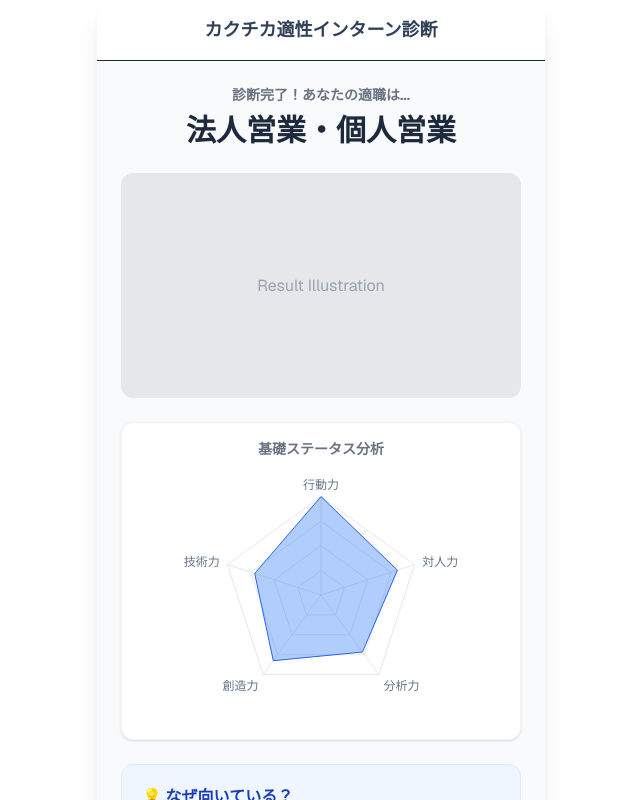
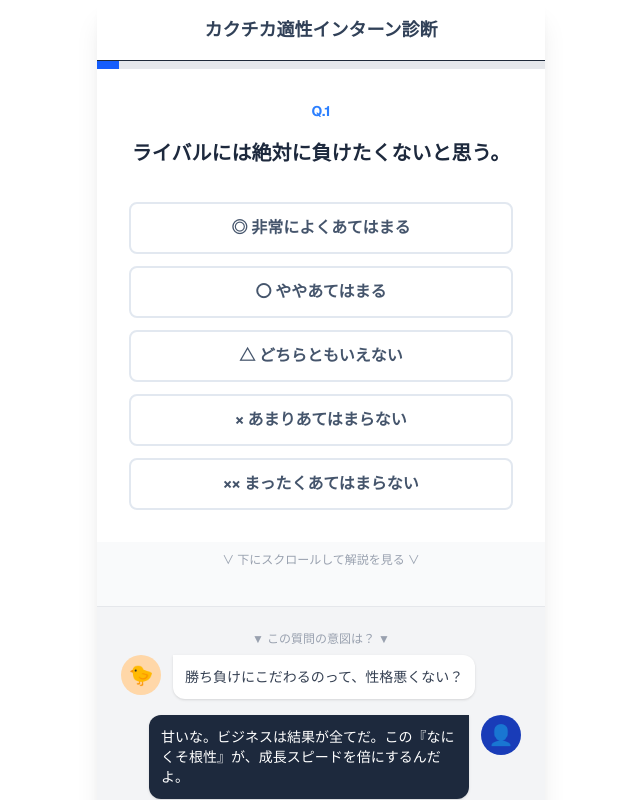
Before and after one commit to kakuchika/kakuchika-diag, a Next.js app: page / in a window 1280 px wide. Both pictures are taken after a click on the button "診断を始める ▶︎". Shown: the top 800 px of the page, without its empty margins (319-959 px from the left). Built offline with nearby package versions, Linux system fonts and the light colour scheme.

Commit message:
fix question screen

```diff
--- a/components/QuestionScreen.js
+++ b/components/QuestionScreen.js
@@ -1,73 +1,98 @@
-import { Radar, RadarChart, PolarGrid, PolarAngleAxis, PolarRadiusAxis, ResponsiveContainer } from 'recharts';
-import { jobTypes } from '@/data/questions';
+import { useState, useRef, useEffect } from 'react';
+import { questions } from '@/data/questions';
 
-export default function ResultScreen({ scores }) {
-  // ※ここではスコア計算後の「勝者（最も高い職種）」判定ロジックが必要です
-  // 仮で「sales」をトップとします
-  const bestMatchKey = "sales";
-  const resultJob = jobTypes[bestMatchKey];
+export default function QuestionScreen({ onFinish }) {
+  const [currentQIndex, setCurrentQIndex] = useState(0);
+  const [answers, setAnswers] = useState({});
+  const bottomRef = useRef(null); // 自動スクロール用
 
-  // グラフ用データ
-  const chartData = [
-    { subject: '行動力', A: 120, fullMark: 150 },
-    { subject: '対人力', A: 98, fullMark: 150 },
-    { subject: '分析力', A: 86, fullMark: 150 },
-    { subject: '創造力', A: 99, fullMark: 150 },
-    { subject: '技術力', A: 85, fullMark: 150 },
-  ];
+  // データがない場合のエラー回避
+  if (!questions || questions.length === 0) {
+    return <div>Loading questions...</div>;
+  }
 
-  const handleLineClick = () => {
-    // 公式LINEへ飛ばす（パラメータ付きURLなども可）
-    window.location.href = `https://line.me/R/ti/p/@kakuchika?text=${encodeURIComponent(resultJob.lineMessage)}`;
+  const currentQ = questions[currentQIndex];
+  const progress = ((currentQIndex + 1) / questions.length) * 100;
+
+  const handleAnswer = (score) => {
+    // 回答を保存
+    const newAnswers = { ...answers, [currentQ.id]: score };
+    setAnswers(newAnswers);
+
+    // 少し待ってから次の質問へ、または終了
+    setTimeout(() => {
+      if (currentQIndex < questions.length - 1) {
+        setCurrentQIndex(currentQIndex + 1);
+        // ページトップへ戻す
+        window.scrollTo({ top: 0, behavior: 'smooth' });
+      } else {
+        // 集計ロジックへ
+        onFinish(newAnswers);
+      }
+    }, 400);
   };
 
   return (
-    <div className="p-6 pb-20 animate-fade-in">
-      <div className="text-center mb-6">
-        <p className="text-sm text-gray-500 font-bold">診断完了！あなたの適職は...</p>
-        <h2 className="text-3xl font-bold text-slate-800 mt-2">{resultJob.title}</h2>
+    <div className="pb-20">
+      {/* 進捗バー */}
+      <div className="w-full bg-gray-200 h-2">
+        <div
+          className="bg-blue-600 h-2 transition-all duration-300"
+          style={{ width: `${progress}%` }}
+        ></div>
       </div>
 
-      {/* メインビジュアル（職種イラスト） */}
-      <div className="w-full aspect-video bg-gray-200 rounded-xl mb-6 flex items-center justify-center">
-        <span className="text-gray-400">Result Illustration</span>
-        {/* <img src={resultJob.img} className="w-full h-full object-cover" /> */}
-      </div>
+      {/* 質問エリア */}
+      <div className="p-8 bg-white text-center animate-fade-in">
+        <p className="text-blue-500 font-bold mb-4 text-sm">Q.{currentQIndex + 1}</p>
+        <h3 className="text-xl font-bold text-slate-800 leading-relaxed mb-8">
+          {currentQ.text}
+        </h3>
 
-      {/* レーダーチャート */}
-      <div className="bg-white p-4 rounded-xl shadow-sm border border-gray-100 mb-6">
-        <h3 className="text-center text-sm font-bold text-gray-500 mb-2">基礎ステータス分析</h3>
-        <div className="h-64 w-full">
-          <ResponsiveContainer width="100%" height="100%">
-            <RadarChart cx="50%" cy="50%" outerRadius="80%" data={chartData}>
-              <PolarGrid stroke="#e5e7eb" />
-              <PolarAngleAxis dataKey="subject" tick={{ fill: '#64748b', fontSize: 12 }} />
-              <Radar name="User" dataKey="A" stroke="#2563eb" fill="#3b82f6" fillOpacity={0.4} />
-            </RadarChart>
-          </ResponsiveContainer>
+        <div className="flex flex-col gap-3">
+          {[
+            { label: "◎ 非常によくあてはまる", score: 5 },
+            { label: "〇 ややあてはまる", score: 3 },
+            { label: "△ どちらともいえない", score: 1 },
+            { label: "× あまりあてはまらない", score: 0 },
+            { label: "×× まったくあてはまらない", score: -2 },
+          ].map((option, idx) => (
+            <button
+              key={idx}
+              onClick={() => handleAnswer(option.score)}
+              className="w-full border-2 border-slate-200 py-3 rounded-lg text-slate-600 font-bold hover:bg-blue-50 hover:border-blue-500 hover:text-blue-600 transition"
+            >
+              {option.label}
+            </button>
+          ))}
         </div>
       </div>
 
-      {/* 解説テキスト */}
-      <div className="bg-blue-50 p-5 rounded-xl border border-blue-100 mb-8">
-        <h3 className="font-bold text-blue-800 mb-2">💡 なぜ向いている？</h3>
-        <p className="text-sm text-blue-900 leading-relaxed">
-          {resultJob.desc}
-          <br/>
-          あなたは「考えるより動く」タイプ。失敗を恐れない姿勢は、変化の激しい営業現場で最大の武器になります。
-        </p>
+      {/* スクロール誘導 */}
+      <div className="text-center py-6 text-gray-400 text-xs animate-bounce">
+        ∨ 下にスクロールして解説を見る ∨
       </div>
 
-      {/* LINE誘導ボタン（固定フッター風でもOK） */}
-      <button
-        onClick={handleLineClick}
-        className="w-full bg-[#06C755] text-white font-bold py-4 rounded-xl shadow-lg hover:bg-[#05b34c] transition flex items-center justify-center gap-2"
-      >
-        <span>LINEで求人を見る ▶︎</span>
-      </button>
+      {/* チャット解説エリア */}
+      <div className="bg-gray-100 p-6 space-y-4 border-t border-gray-200">
+        <div className="text-xs text-gray-400 text-center mb-2">▼ この質問の意図は？ ▼</div>
 
-      <div className="mt-4 flex gap-2 justify-center">
-        <button className="bg-black text-white px-4 py-2 rounded text-sm">Xで結果をシェア</button>
+        {/* 学生のフキダシ */}
+        <div className="flex items-start gap-3">
+          <div className="w-10 h-10 rounded-full bg-orange-200 flex items-center justify-center text-xl">🐤</div>
+          <div className="bg-white p-3 rounded-r-xl rounded-bl-xl shadow-sm text-sm text-gray-700 max-w-[80%]">
+            {currentQ.chat.student}
+          </div>
+        </div>
+
+        {/* 先輩のフキダシ */}
+        <div className="flex items-start gap-3 flex-row-reverse">
+          <div className="w-10 h-10 rounded-full bg-blue-800 flex items-center justify-center text-xl text-white">👤</div>
+          <div className="bg-slate-800 p-3 rounded-l-xl rounded-br-xl shadow-sm text-sm text-white max-w-[80%]">
+            {currentQ.chat.mentor}
+          </div>
+        </div>
+        <div ref={bottomRef} />
       </div>
     </div>
   );
```
